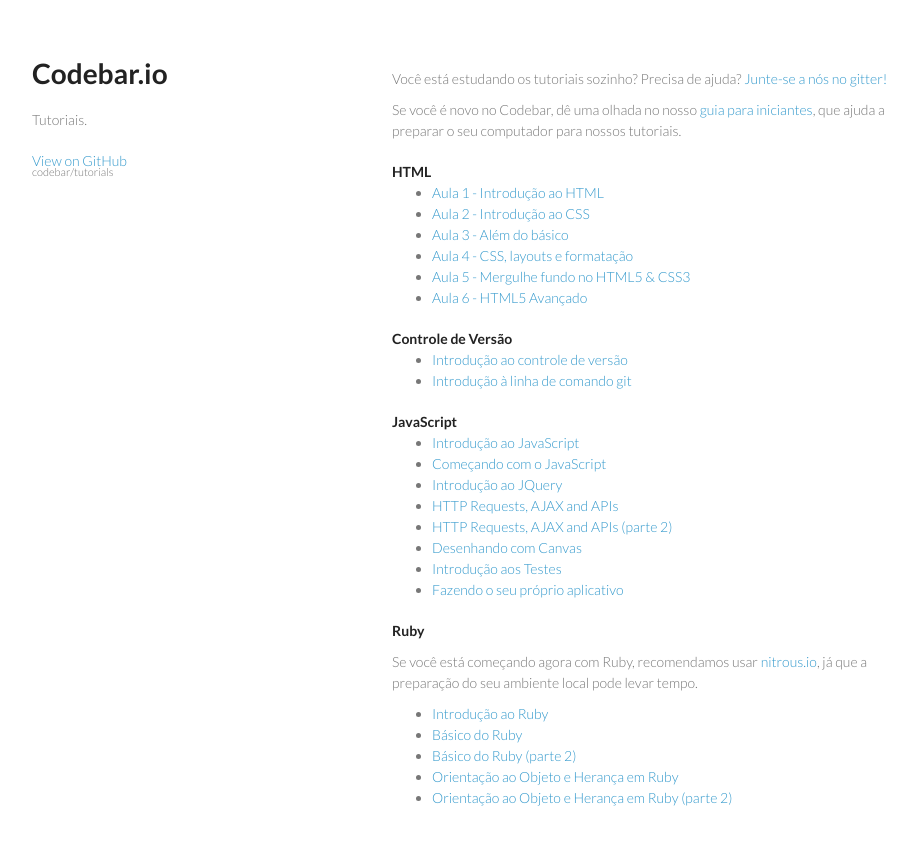
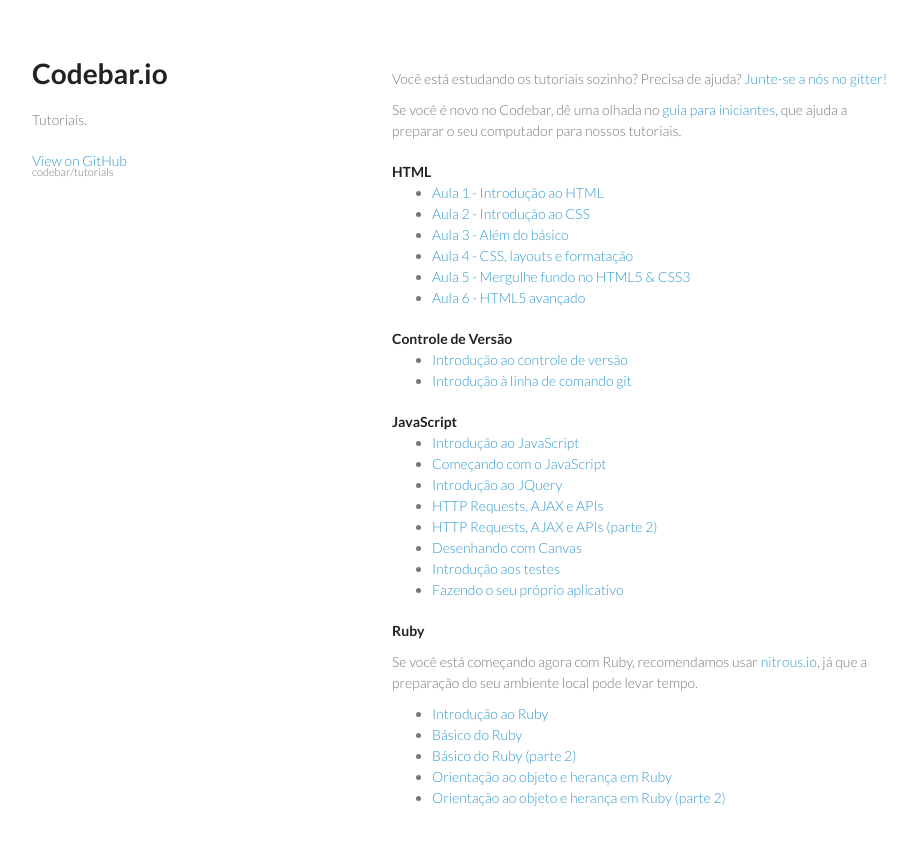
Before and after one commit to codebar/tutorials, a Jekyll site: the page index.pt.html, which Jekyll copies as it is, in a window 1280 px wide. Shown: the top 845 px of the page, without its empty margins (178-1095 px from the left). Built offline with Jekyll 4.4.1, drawn with Linux system fonts in a browser that asks for light colours; Markdown is read by kramdown in place of the engine named in the settings.

Commit message:
Attempt of Portuguese transaltion of "index" and "setup" page.
- Doesn't contain proper structure to support multilingual app so there is no support for navigation, switching the language, etc.

- Translated file names ".pt." and valid links in the content were updated (not navigation)

- No idea if some of the terms should be actually translated ex. "Syntax highlighting", "Auto-indent".

-

```diff
--- a/index.pt.html
+++ b/index.pt.html
@@ -24,7 +24,7 @@
       <section>
         <p class="lead">Você está estudando os tutoriais sozinho? Precisa de ajuda? <a href="https://gitter.im/codebar/tutorials">Junte-se a nós no gitter!</a></p>
 
-        <p>Se você é novo no Codebar, dê uma olhada no nosso <a href="general/setup/tutorial.html">guia para iniciantes</a>, que ajuda a preparar o seu computador para nossos tutoriais.</p>
+        <p>Se você é novo no Codebar, dê uma olhada no <a href="general/setup/tutorial.pt.html">guia para iniciantes</a>, que ajuda a preparar o seu computador para nossos tutoriais.</p>
 
           <strong>HTML</strong>
           <ul>
@@ -33,7 +33,7 @@
             <li><a href="html/lesson3/tutorial.html">Aula 3 - Além do básico</a></li>
             <li><a href="html/lesson4/tutorial.html">Aula 4 - CSS, layouts e formatação</a></li>
             <li><a href="html/lesson5/tutorial.html">Aula 5 - Mergulhe fundo no HTML5 & CSS3</a></li>
-            <li><a href="html/lesson6/tutorial.html">Aula 6 - HTML5 Avançado</a></li>
+            <li><a href="html/lesson6/tutorial.html">Aula 6 - HTML5 avançado</a></li>
           </ul>
 
           <strong>Controle de Versão</strong>
@@ -47,10 +47,10 @@
             <li><a href="js/lesson1/tutorial.html">Introdução ao JavaScript</a></li>
             <li><a href="js/lesson2/tutorial.html">Começando com o JavaScript</a></li>
             <li><a href="js/lesson3/tutorial.html">Introdução ao JQuery</a></li>
-            <li><a href="js/lesson4/tutorial.html">HTTP Requests, AJAX and APIs</a></li>
-            <li><a href="js/lesson5/tutorial.html">HTTP Requests, AJAX and APIs (parte 2)</a></li>
+            <li><a href="js/lesson4/tutorial.html">HTTP Requests, AJAX e APIs</a></li>
+            <li><a href="js/lesson5/tutorial.html">HTTP Requests, AJAX e APIs (parte 2)</a></li>
             <li><a href="js/lesson6/tutorial.html">Desenhando com Canvas</a></li>
-            <li><a href="js/lesson7/tutorial.html">Introdução aos Testes</a></li>
+            <li><a href="js/lesson7/tutorial.html">Introdução aos testes</a></li>
             <li><a href="js/lesson8/tutorial.html">Fazendo o seu próprio aplicativo</a></li>
           </ul>
 
@@ -62,8 +62,8 @@
             <li><a href="ruby/lesson1/tutorial.html">Introdução ao Ruby</a></li>
             <li><a href="ruby/lesson2/tutorial.html">Básico do Ruby</a></li>
             <li><a href="ruby/lesson3/tutorial.html">Básico do Ruby (parte 2)</a></li>
-            <li><a href="ruby/lesson4/tutorial.html">Orientação ao Objeto e Herança em Ruby</a></li>
-            <li><a href="ruby/lesson5/tutorial.html">Orientação ao Objeto e Herança em Ruby (parte 2)</a></li>
+            <li><a href="ruby/lesson4/tutorial.html">Orientação ao objeto e herança em Ruby</a></li>
+            <li><a href="ruby/lesson5/tutorial.html">Orientação ao objeto e herança em Ruby (parte 2)</a></li>
           </ul>
           </section>
           <footer>
```
Also changed, not shown: general/setup/tutorial.pt.md (added, +40 -0 lines).
